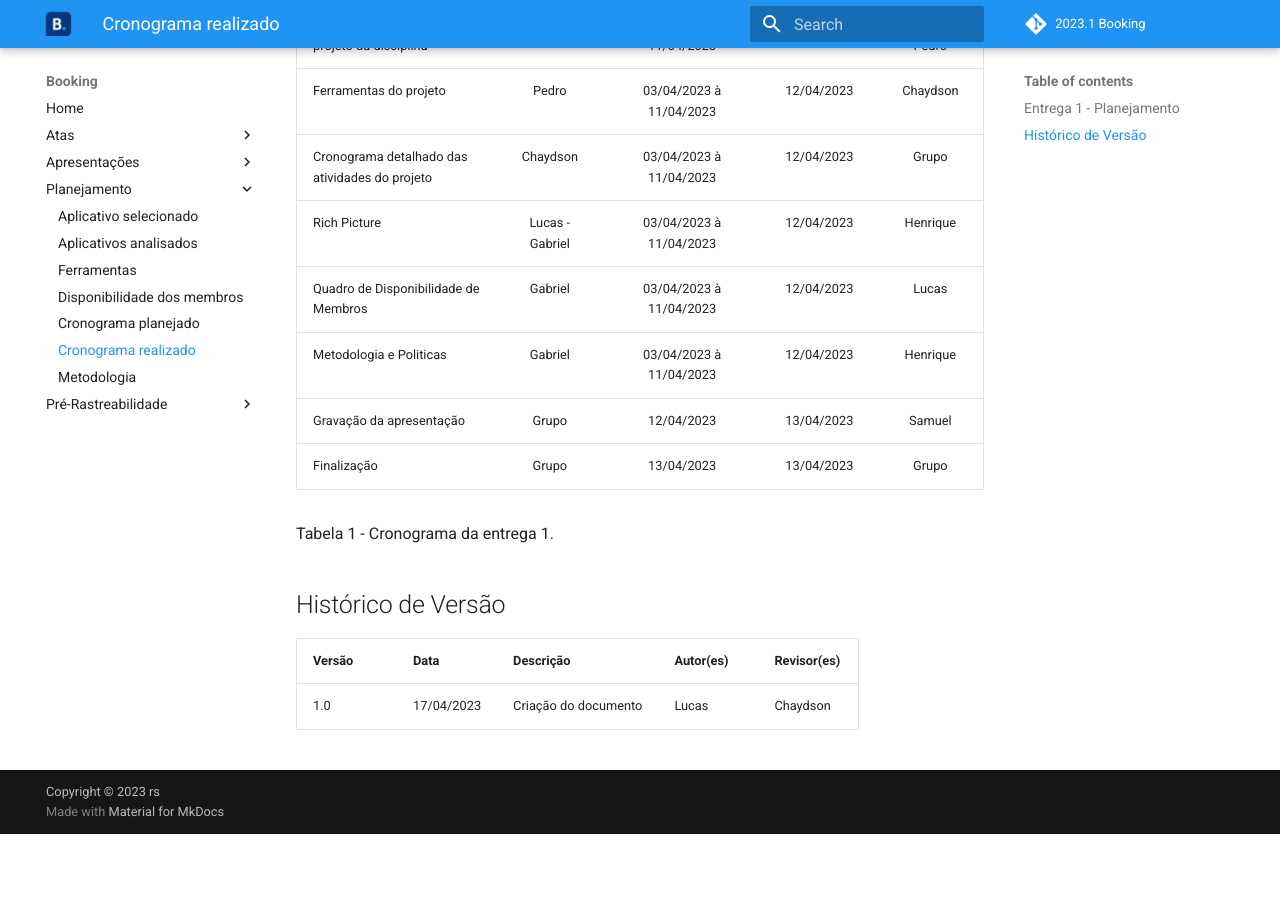
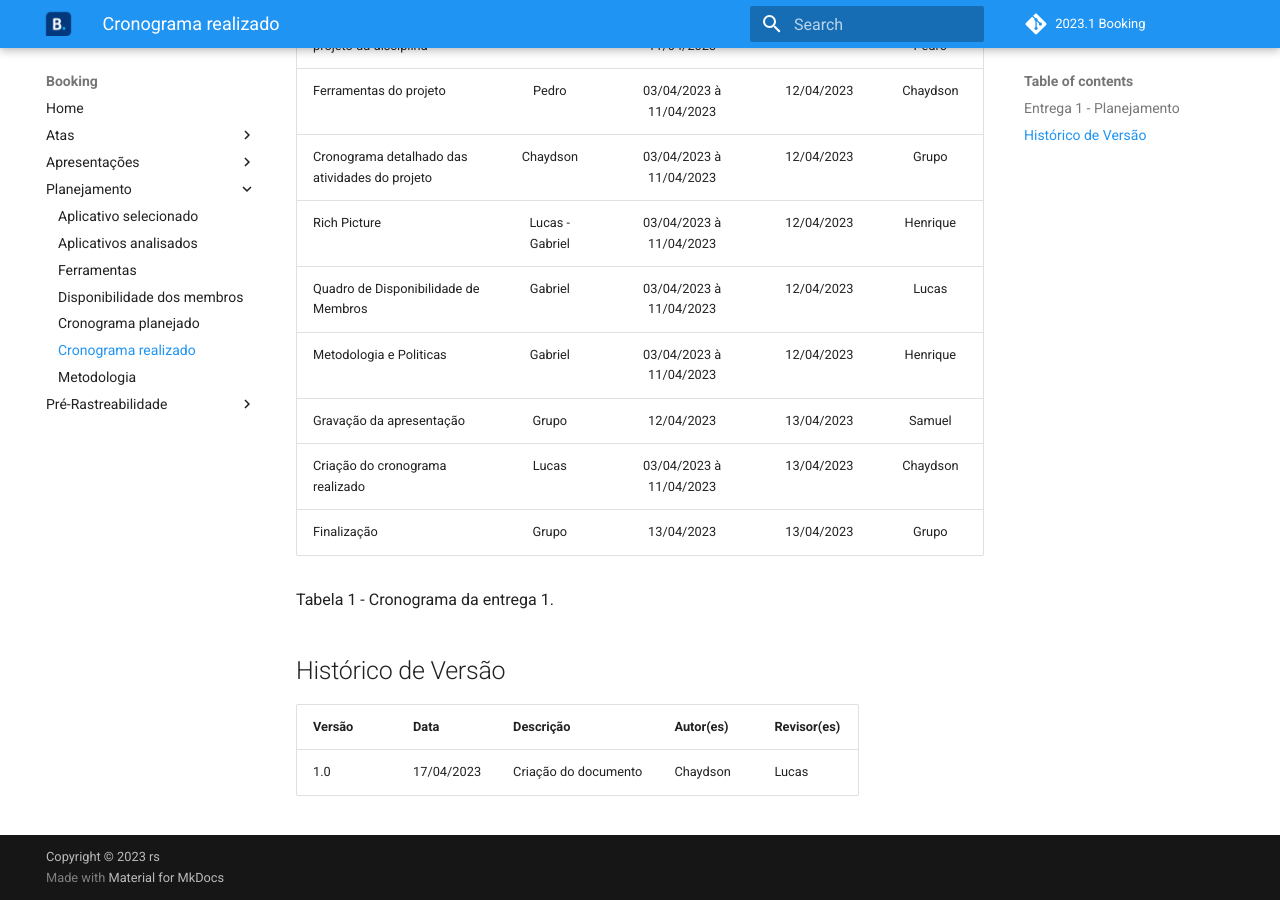
Before and after one commit to Requisitos-de-Software/2023.1-Booking, an MkDocs documentation site: the page built from docs/planejamento/cronogramaRealizado.md, in a window 1280 px wide and 900 px high, scrolled down 624 px. Built offline with MkDocs 1.6.1 and Material for MkDocs 9.7.7, drawn with Linux system fonts in a browser that asks for light colours; comment, search, counter and statistics services are not loaded; before the commit the page ends 1458 px from its top, so only the background shows below that.

Commit message:
Ajuste Cronograma Realizado

```diff
--- a/docs/planejamento/cronogramaRealizado.md
+++ b/docs/planejamento/cronogramaRealizado.md
@@ -16,6 +16,7 @@
 | Quadro de Disponibilidade de Membros           |     Gabriel     |  03/04/2023 à 11/04/2023  |      12/04/2023      |     Lucas     |
 | Metodologia e Politicas                        |     Gabriel     |  03/04/2023 à 11/04/2023  |      12/04/2023      |   Henrique   |
 | Gravação da apresentação                   |      Grupo      |         12/04/2023         |      13/04/2023      |    Samuel    |
+| Criação do cronograma realizado              |      Lucas      |  03/04/2023 à 11/04/2023  |      13/04/2023      |   Chaydson   |
 | Finalização                                  |      Grupo      |         13/04/2023         |      13/04/2023      |     Grupo     |
 
 Tabela 1 - Cronograma da entrega 1.
@@ -24,4 +25,4 @@ Tabela 1 - Cronograma da entrega 1.
 
 | Versão | Data       | Descrição            | Autor(es) | Revisor(es) |
 | ------- | ---------- | ---------------------- | --------- | ----------- |
-| 1.0     | 17/04/2023 | Criação do documento | Lucas     | Chaydson    |
+| 1.0     | 17/04/2023 | Criação do documento | Chaydson  | Lucas       |
```
